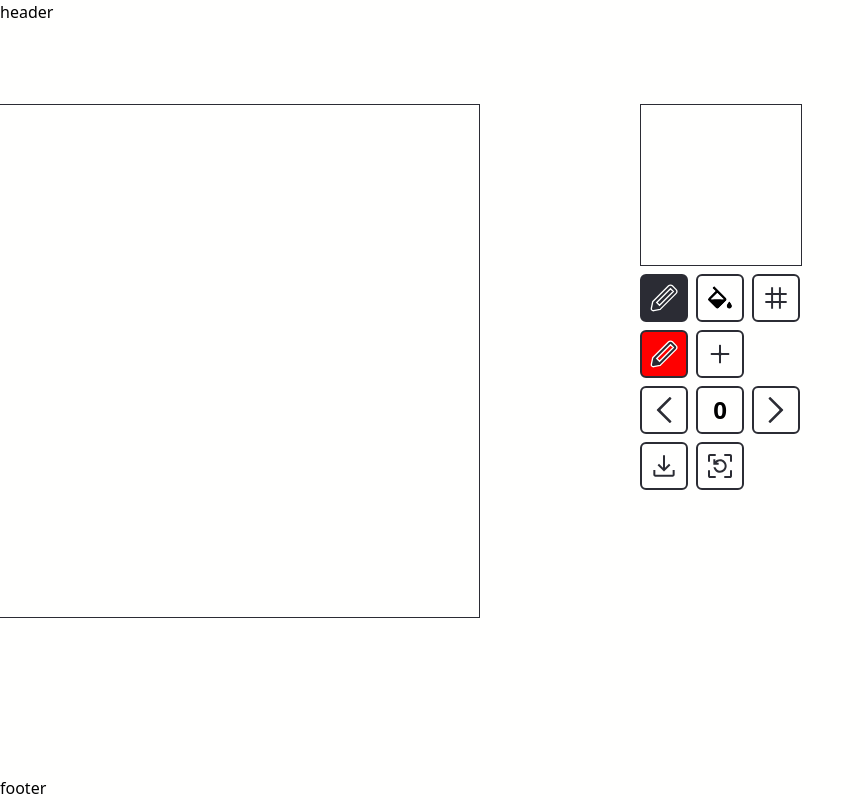
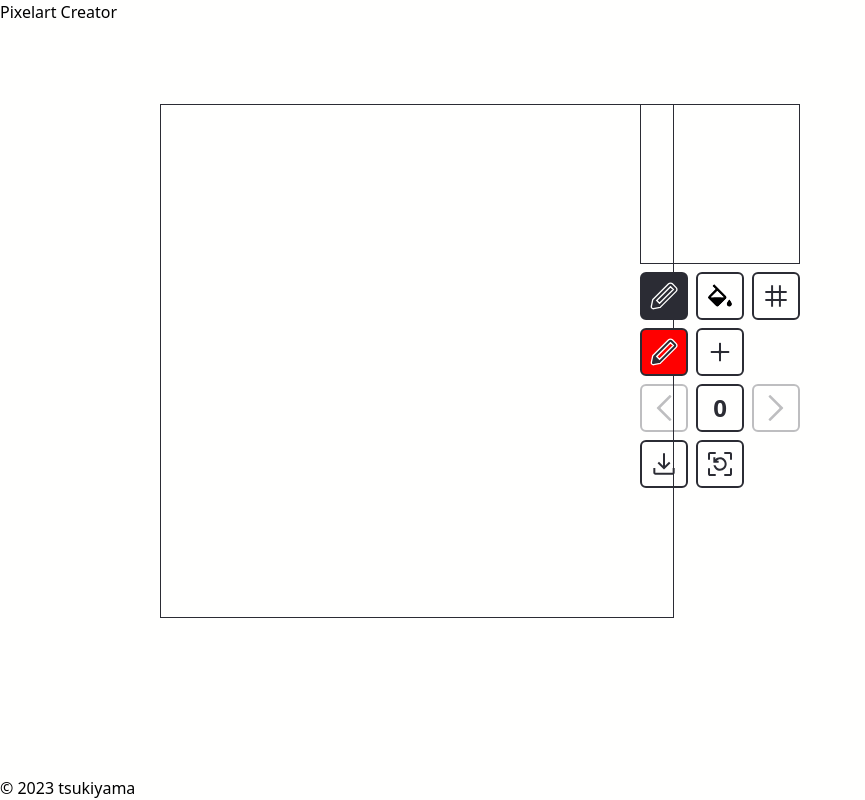
Before and after one commit to tsukiyama-3/pixelart-creator, a Nuxt app: page / in a window 1280 px wide. Shown: the whole page, without its empty margins (0-865 px from the left). Built offline with nearby package versions, Linux system fonts and the light colour scheme.

Commit message:
modify styles

```diff
--- a/layouts/default.vue
+++ b/layouts/default.vue
@@ -1,7 +1,7 @@
 <template>
   <div class="flex flex-col min-h-screen bg-[#fffffe]">
-    <header>header</header>
+    <header>Pixelart Creator</header>
     <slot />
-    <footer>footer</footer>
+    <footer>© 2023 tsukiyama</footer>
   </div>
 </template>
--- a/pages/index.vue
+++ b/pages/index.vue
@@ -2,9 +2,10 @@
 const canvas = ref();
 const preview = ref();
 const isClicked = ref(false);
-const canvasSize = 32;
-const previewSize = 160;
-const dotSize = 16;
+const canvasSize = 512;
+const previewSize = 158;
+const pixelSize = ref(32);
+const dotSize = ref(16);
 const coords = ref();
 const currentColor = ref("#ff0000");
 const mode = ref("pen");
@@ -17,25 +18,25 @@ const redoPixelsStates = ref([]);
 const originalColor = ref<number | null>(null);
 const originalCoords = ref<{ x: number; y: number } | null>(null);
 const colorPallet = ref(["#ff0000"]);
-pixels.value = new Uint32Array(canvasSize * canvasSize);
+pixels.value = new Uint32Array(pixelSize.value * pixelSize.value);
 
 const init = () => {
   const context = canvas.value.getContext("2d");
   context.imageSmoothingEnabled = false;
-  context.scale(dotSize, dotSize);
+  context.scale(dotSize.value, dotSize.value);
   const previewContext = preview.value.getContext("2d");
   previewContext.imageSmoothingEnabled = false;
-  const scale = (canvasSize * dotSize) / previewSize;
-  previewContext.scale(dotSize / scale, dotSize / scale);
+  const scale = (pixelSize.value * dotSize.value) / previewSize;
+  previewContext.scale(dotSize.value / scale, dotSize.value / scale);
+  const imageData = uint32ArrayToImageData(
+    pixels.value,
+    pixelSize.value,
+    pixelSize.value
+  );
+  undoPixelsStates.value.push(imageData);
 };
 
 onMounted(() => {
-  const imageData = uint32ArrayToImageData(
-    pixels.value,
-    canvasSize,
-    canvasSize
-  );
-  undoPixelsStates.value.push(imageData);
   init();
 });
 
@@ -84,12 +85,17 @@ const onCanvasMousedown = (event: MouseEvent) => {
   }
 };
 
+const onMouseleave = () => {
+  originalColor.value = null;
+  originalCoords.value = null;
+};
+
 // ピクセル座標を返す
 const getRelativeCoordinates = (x: number, y: number) => {
   const canvasRect = canvas.value.getBoundingClientRect();
   return {
-    x: Math.floor((x - canvasRect.left) / dotSize),
-    y: Math.floor((y - canvasRect.top) / dotSize),
+    x: Math.floor((x - canvasRect.left) / dotSize.value),
+    y: Math.floor((y - canvasRect.top) / dotSize.value),
   };
 };
 
@@ -143,8 +149,8 @@ const onCanvasMouseup = () => {
   isClicked.value = false;
   const imageData = uint32ArrayToImageData(
     pixels.value,
-    canvasSize,
-    canvasSize
+    pixelSize.value,
+    pixelSize.value
   );
   undoPixelsStates.value.push(imageData);
 };
@@ -158,10 +164,13 @@ const renderPixel = () => {
   // コンテキスト取得
   const offscreenContext = offscreenCanvas.getContext("2d");
   // width height を設定
-  offscreenCanvas.width = canvasSize;
-  offscreenCanvas.height = canvasSize;
+  offscreenCanvas.width = pixelSize.value;
+  offscreenCanvas.height = pixelSize.value;
   // imageDataを作成(width・height・dataが入っている)
-  const imageData = offscreenContext?.createImageData(canvasSize, canvasSize);
+  const imageData = offscreenContext?.createImageData(
+    pixelSize.value,
+    pixelSize.value
+  );
   // imageData.dataをimgDataDataに代入
   const imgDataData = imageData?.data;
   // pixels.value.bufferをUint8ClampedArrayの形式でdataに代入
@@ -171,7 +180,7 @@ const renderPixel = () => {
   // imageDataをoffscreenContextに反映
   offscreenContext?.putImageData(imageData!, 0, 0);
   // コンテキストをクリアにする
-  context.clearRect(0, 0, canvasSize, canvasSize);
+  context.clearRect(0, 0, pixelSize.value, pixelSize.value);
   // 描画の状態をスタックに保存している
   context.save();
   // offscreenCanvasの内容をキャンバスコンテキストに描画している
@@ -179,7 +188,7 @@ const renderPixel = () => {
   context.restore();
   // preview
   const previewContext = preview.value.getContext("2d");
-  previewContext.clearRect(0, 0, canvasSize, canvasSize);
+  previewContext.clearRect(0, 0, pixelSize.value, pixelSize.value);
   previewContext.save();
   previewContext.drawImage(offscreenCanvas, 0, 0);
   previewContext.restore();
@@ -269,7 +278,7 @@ const visitConnectedPixels = (pixel: any, pixelVisitor: any) => {
   pixelVisitor(pixel);
 
   const loopCount = ref(0);
-  const cellCount = canvasSize * canvasSize;
+  const cellCount = pixelSize.value * pixelSize.value;
   while (queue.length > 0) {
     loopCount.value++;
     const currentItem: any = queue.pop();
@@ -299,7 +308,7 @@ const visitConnectedPixels = (pixel: any, pixelVisitor: any) => {
 // ピクセルカラーを取得する
 const getPixelColor = (x: number, y: number) => {
   if (containsPixel(x, y)) {
-    return pixels.value[y * canvasSize + x];
+    return pixels.value[y * pixelSize.value + x];
   } else {
     return null;
   }
@@ -308,14 +317,14 @@ const getPixelColor = (x: number, y: number) => {
 // ピクセルカラーを設定する
 const setPixelColor = (x: number, y: number, color: number) => {
   if (containsPixel(x, y)) {
-    const index = y * canvasSize + x;
+    const index = y * pixelSize.value + x;
     pixels.value[index] = color;
   }
 };
 
 // キャンバスないか判定する
 const containsPixel = (col: number, row: number) => {
-  return col >= 0 && row >= 0 && col < canvasSize && row < canvasSize;
+  return col >= 0 && row >= 0 && col < pixelSize.value && row < pixelSize.value;
 };
 
 const addGrid = () => {
@@ -325,18 +334,18 @@ const addGrid = () => {
   context.lineWidth = 1 / 64;
 
   // 横の罫線を描画
-  for (let x = 1; x < canvasSize; x += 1) {
+  for (let x = 1; x < pixelSize.value; x += 1) {
     context.beginPath();
     context.moveTo(x, 0);
-    context.lineTo(x, canvasSize);
+    context.lineTo(x, pixelSize.value);
     context.stroke();
   }
 
   // 縦の罫線を描画
-  for (let y = 1; y < canvasSize; y += 1) {
+  for (let y = 1; y < pixelSize.value; y += 1) {
     context.beginPath();
     context.moveTo(0, y);
-    context.lineTo(canvasSize, y);
+    context.lineTo(pixelSize.value, y);
     context.stroke();
   }
 };
@@ -351,11 +360,11 @@ const toggleGrid = () => {
 };
 
 const clear = () => {
-  pixels.value = new Uint32Array(canvasSize * canvasSize);
+  pixels.value = new Uint32Array(pixelSize.value * pixelSize.value);
   const imageData = uint32ArrayToImageData(
     pixels.value,
-    canvasSize,
-    canvasSize
+    pixelSize.value,
+    pixelSize.value
   );
   undoPixelsStates.value.push(imageData);
   renderPixel();
@@ -411,6 +420,19 @@ const saveColor = () => {
   }
   visibleModal.value = false;
 };
+
+const changeSize = (number: number) => {
+  pixelSize.value = number;
+  dotSize.value = canvasSize / pixelSize.value;
+  console.log(pixelSize.value, 'pixelSize.value', dotSize.value, 'dotSize.value')
+  clear()
+  const context = canvas.value.getContext("2d");
+  const initialTransform = context.getTransform();
+  context.setTransform(initialTransform);
+  const previewContext = preview.value.getContext("2d");
+  previewContext.setTransform(initialTransform);
+  init()
+};
 </script>
 
 <template>
@@ -421,11 +443,12 @@ const saveColor = () => {
           'pen-cursor': mode === 'pen',
           'bucket-cursor': mode === 'bucket',
         }"
-        style="padding: 80px 160px; float: right"
+        style="padding: 80px 160px"
         class="canvas"
         @mousemove="onCanvasMousemove"
         @mousedown="onCanvasMousedown"
         @mouseup="onCanvasMouseup"
+        @mouseleave="onMouseleave"
       >
         <canvas
           ref="canvas"
@@ -553,7 +576,8 @@ const saveColor = () => {
         <div>
           <button
             @click="undo"
-            class="grid justify-center items-center w-12 h-12 rounded-md border-2 border-solid border-[#2b2c34] cursor-pointer"
+            :disabled="undoPixelsStates.length <= 1"
+            class="grid justify-center items-center w-12 h-12 rounded-md border-2 border-solid border-[#2b2c34] cursor-pointer disabled:opacity-30 disabled:cursor-not-allowed"
           >
             <img
               src="~/assets/arrow_back.svg"
@@ -563,7 +587,9 @@ const saveColor = () => {
             />
           </button>
         </div>
-        <div class="text-2xl font-bold grid justify-center items-center w-12 h-12 rounded-md border-2 border-solid border-[#2b2c34]">
+        <div
+          class="text-2xl font-bold text-[#2b2c34] grid justify-center items-center w-12 h-12 rounded-md border-2 border-solid border-[#2b2c34]"
+        >
           <ClientOnly>
             {{ undoPixelsStates.length - 1 }}
           </ClientOnly>
@@ -571,7 +597,8 @@ const saveColor = () => {
         <div>
           <button
             @click="redo"
-            class="grid justify-center items-center w-12 h-12 rounded-md border-2 border-solid border-[#2b2c34] cursor-pointer"
+            :disabled="redoPixelsStates.length <= 0"
+            class="grid justify-center items-center w-12 h-12 rounded-md border-2 border-solid border-[#2b2c34] cursor-pointer disabled:opacity-30 disabled:cursor-not-allowed"
           >
             <img
               src="~/assets/arrow_next.svg"
@@ -582,6 +609,21 @@ const saveColor = () => {
           </button>
         </div>
       </div>
+      <!-- <div class="flex space-x-2">
+        <div>
+          <button
+            @click="changeSize(64)"
+            class="grid justify-center items-center w-12 h-12 rounded-md border-2 border-solid border-[#2b2c34] cursor-pointer"
+          >
+            <img
+              src="~/assets/64x64.svg"
+              width="40"
+              height="40"
+              alt="pen-icon"
+            />
+          </button>
+        </div>
+      </div> -->
       <div class="flex space-x-2">
         <div>
           <button
```
Also changed, not shown: assets/32x32.svg (added), assets/64x64.svg (added).
